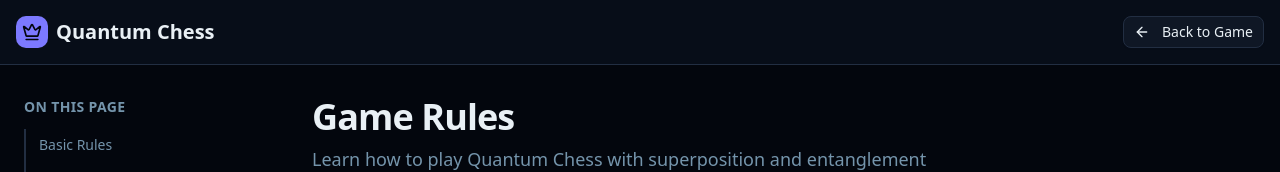
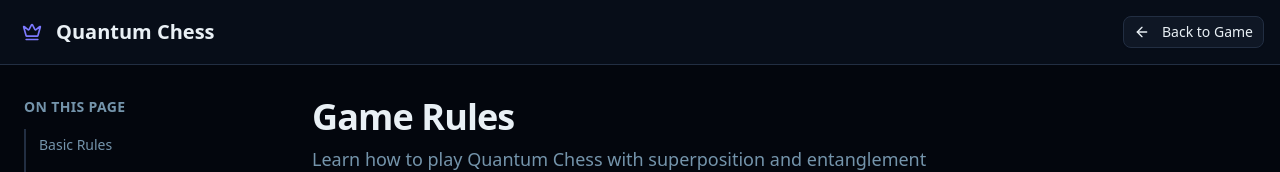
Before and after one commit to SrihasRC/quantum-chess, a Next.js app: page /rules in a window 1280 px wide. Shown: the top 172 px of the page. Built offline with nearby package versions, Linux system fonts and the light colour scheme.

Commit message:
fix: icon bg inconsistency

```diff
--- a/app/rules/page.tsx
+++ b/app/rules/page.tsx
@@ -17,8 +17,8 @@
       <div className="sticky top-0 z-50 border-b border-border bg-card">
         <div className="container mx-auto px-4 py-4 flex items-center justify-between">
           <div className="flex items-center gap-2">
-            <div className="flex h-8 w-8 items-center justify-center rounded-lg bg-primary">
-              <Crown className="h-5 w-5 text-primary-foreground" />
+            <div className="flex h-8 w-8 items-center justify-center rounded-lg">
+              <Crown className="h-5 w-5 text-primary" />
             </div>
             <Link href="/" className="text-xl font-bold">
               Quantum Chess
```
